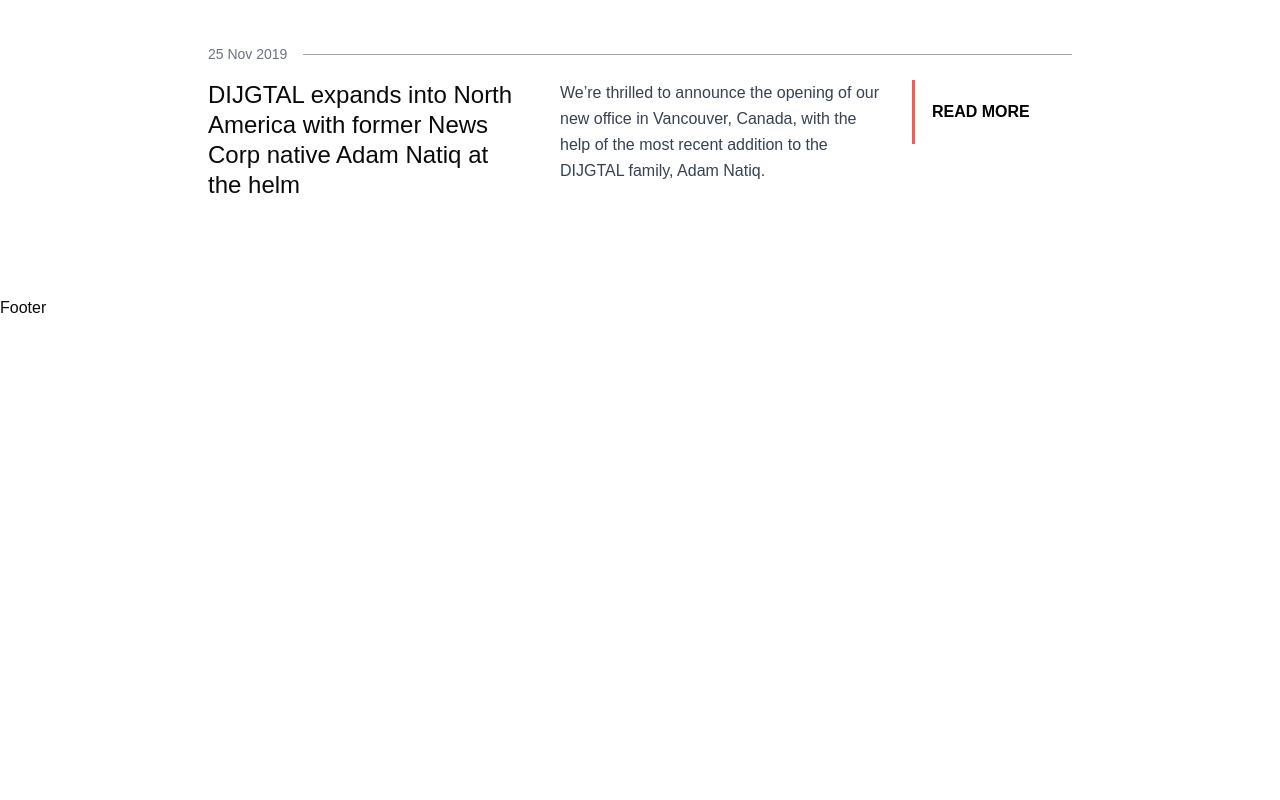
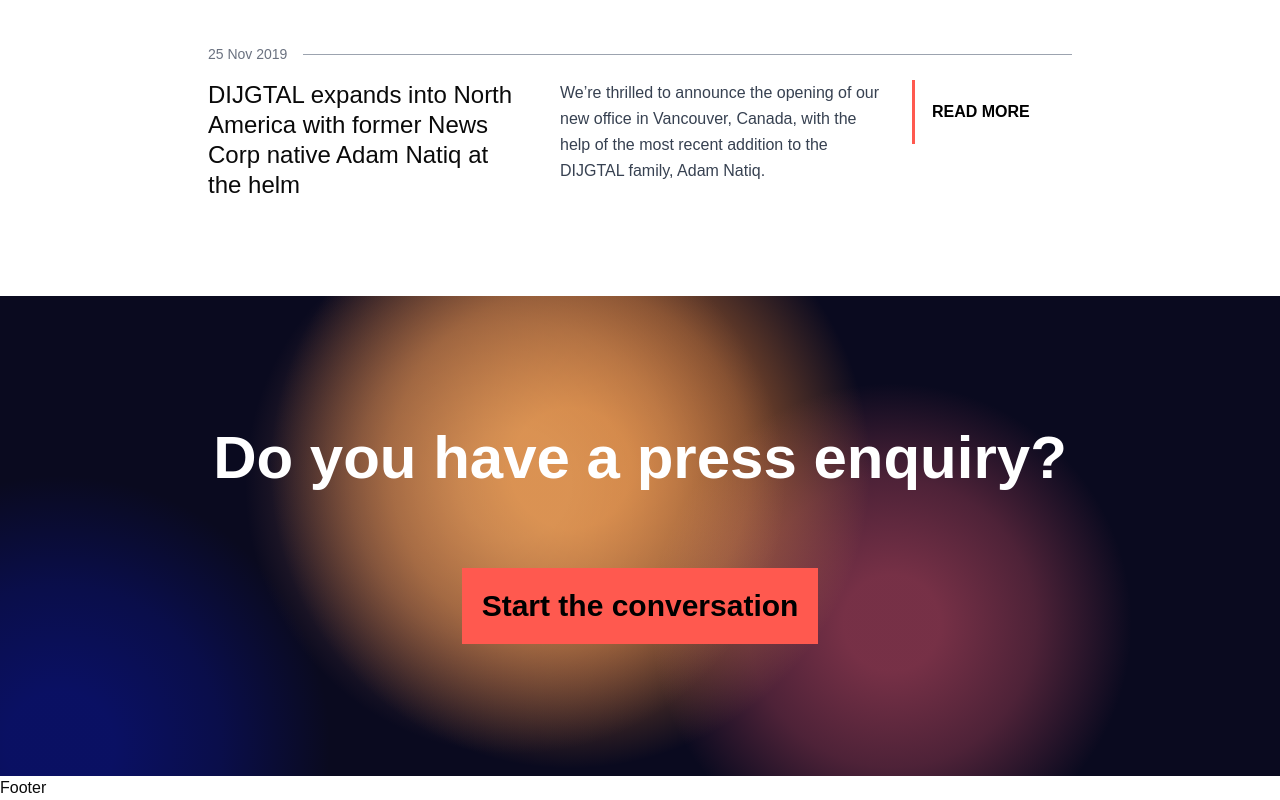
Before and after one commit to NathansStuff/hcms, a Next.js app: page /news in a window 1280 px wide. Shown: the part 1214-2014 px from the top of the page. Before the commit the page ends 1534 px from the top, so only its background shows below. Built offline with nearby package versions, Linux system fonts and the light colour scheme.

Commit message:
feat: press enquiry

```diff
--- a/package.json
+++ b/package.json
@@ -45,6 +45,7 @@
     "cmdk": "^1.0.0",
     "date-fns": "^4.1.0",
     "embla-carousel-react": "^8.5.1",
+    "framer-motion": "^11.15.0",
     "input-otp": "^1.4.1",
     "lucide-react": "^0.468.0",
     "next": "15.1.0",
--- /dev/null
+++ b/src/app/news/_components/PressEnquiry.tsx
@@ -0,0 +1,21 @@
+'use client';
+
+import { ArrowRightIcon } from 'lucide-react';
+import { useState } from 'react';
+
+export default function PressEnquiry() {
+  const [isHovered, setIsHovered] = useState(false);
+
+  return (
+    <h3
+      className='bg-theme group inline-block px-5 py-5 text-2xl font-bold text-black md:text-3xl'
+      onMouseEnter={() => setIsHovered(true)}
+      onMouseLeave={() => setIsHovered(false)}
+    >
+      Start the conversation
+      <ArrowRightIcon
+        className={`size-8 font-bold inline-block overflow-hidden transition-all duration-200 ${isHovered ? 'w-7' : 'w-0'}`}
+      />
+    </h3>
+  );
+}
--- a/src/app/news/page.tsx
+++ b/src/app/news/page.tsx
@@ -1,6 +1,7 @@
 import ArticleList from '@/features/article/components/ArticleList';
 import { mockArticleInfo } from '@/features/article/mocks/mockArticleInfo';
 import { AnimatedBackground } from '@/features/common/AnimatedBackground';
+import PressEnquiry from './_components/PressEnquiry';
 
 function NewsPage() {
   const articles = mockArticleInfo; // TODO: get from API
@@ -13,9 +14,14 @@ function NewsPage() {
         </div>
       </AnimatedBackground>
       <ArticleList articles={articles} />
-      {/* Latest Articles */}
-      {/* Contact Form */}
-      {/* Footer */}
+      <AnimatedBackground className='h-[97vh] md:h-[60vh]'>
+        <div className='relative z-10 flex h-full flex-col justify-center px-10 text-center text-white'>
+          <h2 className='pb-20 text-5xl font-bold md:text-6xl'>Do you have a press enquiry?</h2>
+          <div className='flex justify-center'>
+            <PressEnquiry />
+          </div>
+        </div>
+      </AnimatedBackground>
     </div>
   );
 }
--- a/src/features/common/AnimatedBackground.tsx
+++ b/src/features/common/AnimatedBackground.tsx
@@ -4,9 +4,10 @@ import { useEffect, useRef } from 'react';
 
 interface Props {
   children: React.ReactNode;
+  className?: string;
 }
 
-export function AnimatedBackground({ children }: Props) {
+export function AnimatedBackground({ children, className }: Props) {
   const canvasRef = useRef<HTMLCanvasElement>(null);
 
   useEffect(() => {
@@ -123,7 +124,7 @@ export function AnimatedBackground({ children }: Props) {
   }, []);
 
   return (
-    <div className='relative h-[65vh] w-full overflow-hidden bg-gradient-to-br from-[#06031f] to-[#01001e] md:h-[40vh]'>
+    <div className={`relative w-full overflow-hidden bg-gradient-to-br from-[#06031f] to-[#01001e] ${className ?? 'h-[65vh] md:h-[40vh]'}`}>
       <canvas
         ref={canvasRef}
         className='absolute inset-0 h-full w-full'
```
Also changed, not shown: 1 other file (tests, documents, lock files or other folders).
